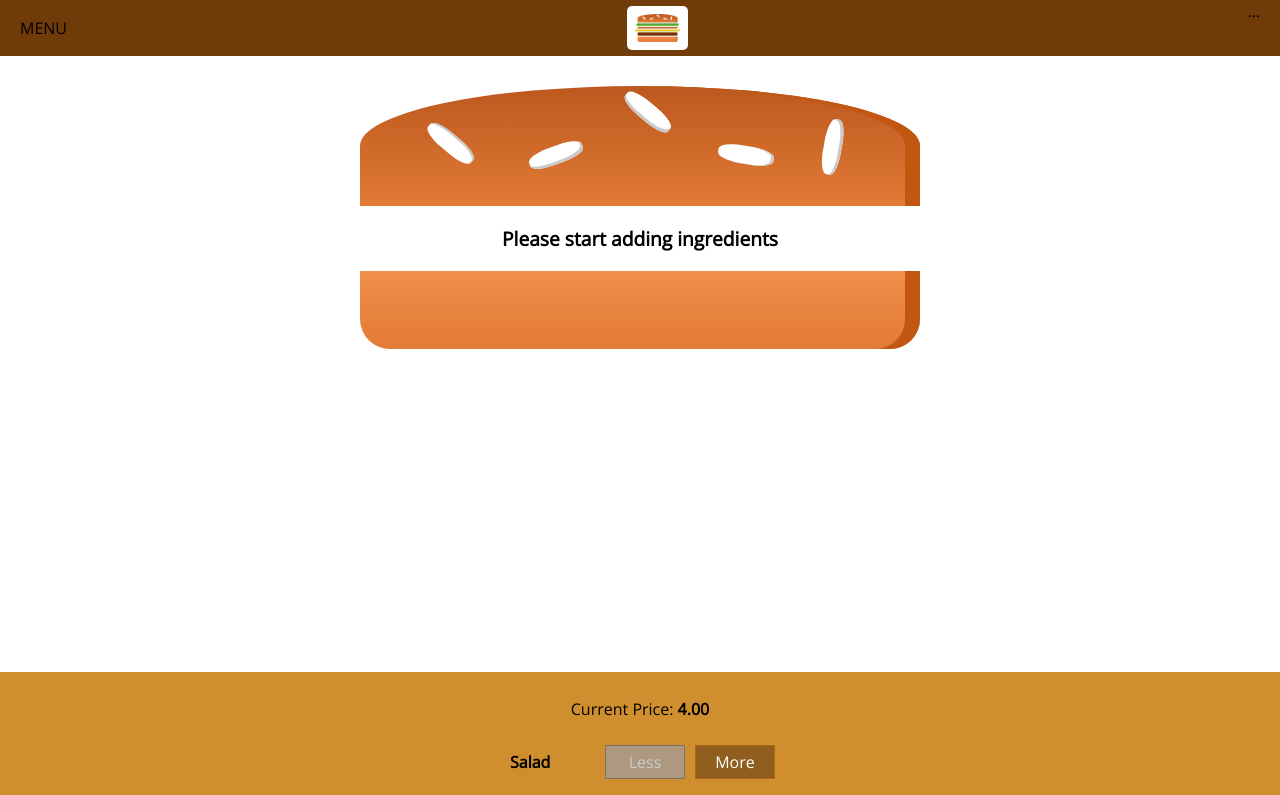
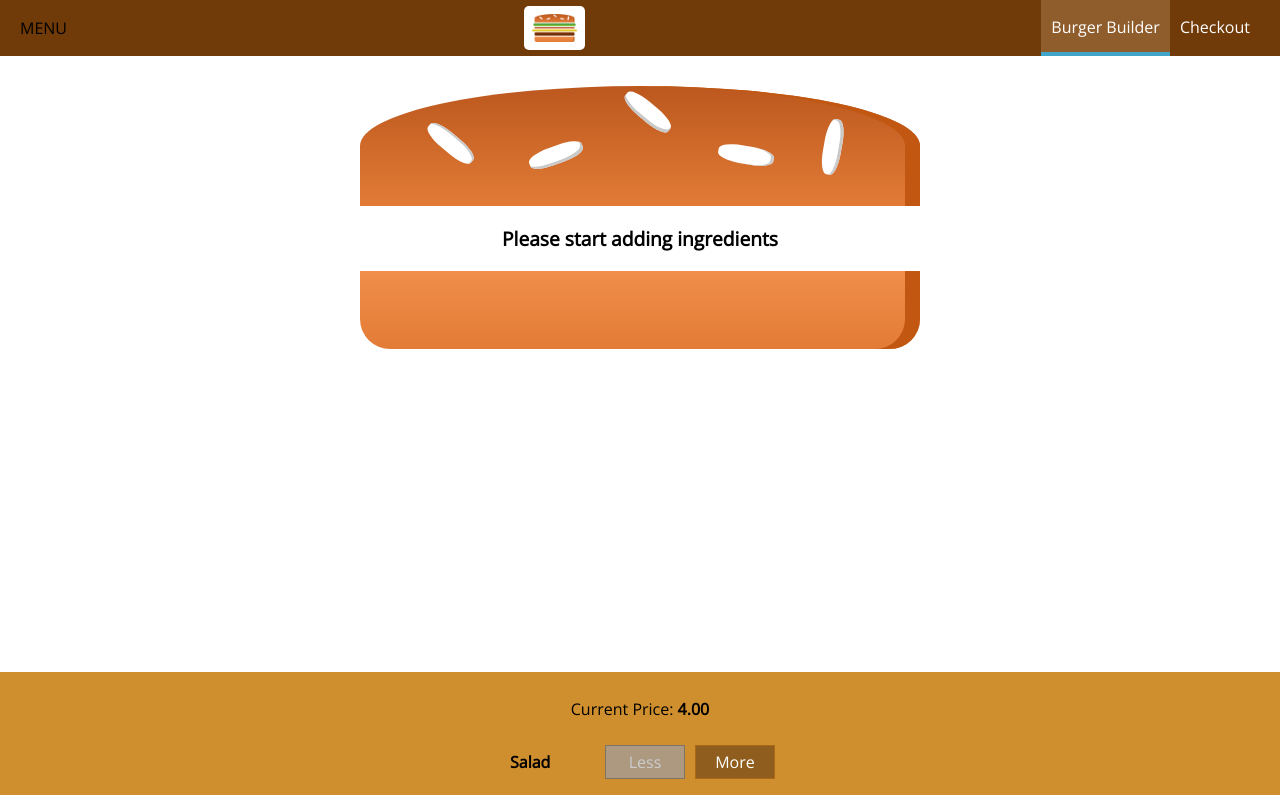
Before and after one commit to mrwhiterk/udemy-react-maximillian, a React app in the folder burger-builder-basic/: page / in a window 1280 px wide. Shown: the top 795 px of the page. Built offline with nearby package versions, Linux system fonts and the light colour scheme.

Commit message:
added nav bar

```diff
--- /dev/null
+++ b/burger-builder-basic/src/components/Navigation/NavigationItems/NavigationItem/NavigationItem.css
@@ -0,0 +1,25 @@
+.NavigationItem {
+  margin: 0;
+  box-sizing: border-box;
+  display: flex;
+  height: 100%;
+  align-items: center;
+}
+
+.NavigationItem a {
+  color: white;
+  text-decoration: none;
+  height: 100%;
+  padding: 16px 10px;
+  border-bottom: 4px solid transparent;
+  box-sizing: border-box;
+  display: block;
+}
+
+.NavigationItem a:hover,
+.NavigationItem a:active,
+.NavigationItem a.active {
+  background-color: #8f5c2c;
+  border-bottom: 4px solid #40a4c8;
+  color: white;
+}
--- /dev/null
+++ b/burger-builder-basic/src/components/Navigation/NavigationItems/NavigationItem/NavigationItem.js
@@ -0,0 +1,12 @@
+import React from 'react'
+import classes from './NavigationItem.css'
+
+const navigationItem = props => (
+  <li className={classes.NavigationItem}>
+    <a href={props.link} className={props.active ? classes.active : null}>
+      {props.children}
+    </a>
+  </li>
+)
+
+export default navigationItem
--- /dev/null
+++ b/burger-builder-basic/src/components/Navigation/NavigationItems/NavigationItems.css
@@ -0,0 +1,8 @@
+.NavigationItems {
+  margin: 0;
+  padding: 0;
+  list-style: none;
+  display: flex;
+  align-items: center;
+  height: 100%;
+}
--- a/burger-builder-basic/src/components/Navigation/NavigationItems/NavigationItems.js
+++ b/burger-builder-basic/src/components/Navigation/NavigationItems/NavigationItems.js
@@ -1,8 +1,11 @@
 import React from 'react'
+import classes from './NavigationItems.css'
+import NavigationItem from './NavigationItem/NavigationItem'
 
 const navigationItems = () => (
-  <ul>
-    <li><a href="/">A Link</a></li>
+  <ul className={classes.NavigationItems}>
+    <NavigationItem link="/" active>Burger Builder</NavigationItem>
+    <NavigationItem link="/">Checkout</NavigationItem>
   </ul>
 
 )
--- a/burger-builder-basic/src/components/Navigation/Toolbar/Toolbar.js
+++ b/burger-builder-basic/src/components/Navigation/Toolbar/Toolbar.js
@@ -1,13 +1,14 @@
 import React from 'react'
 import classes from './Toolbar.css'
 import Logo from '../../Logo/Logo';
+import NavigationItems from '../NavigationItems/NavigationItems'
 
 const toolbar = props => (
   <header className={classes.Toolbar}>
     <div>MENU</div>
     <Logo />
     <nav>
-      ...
+      <NavigationItems />
     </nav>
   </header>
 )
```
